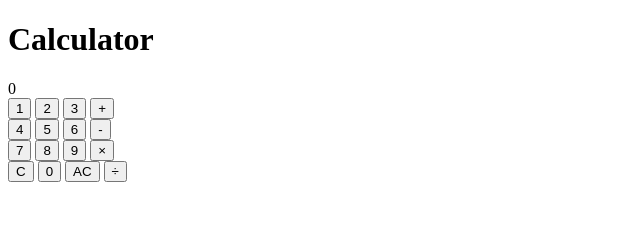
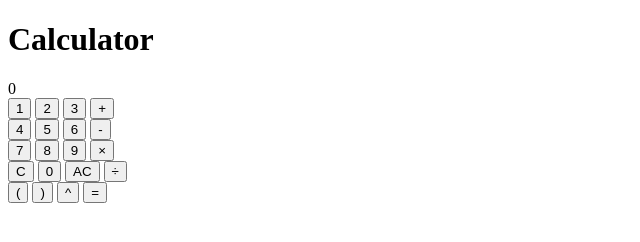
Before and after one commit to hackplace-org/calculator-app, a plain HTML site: page index.html in a window 1280 px wide. Shown: the whole page, without its empty margins (0-640 px from the left). Drawn offline with Linux system fonts and the light colour scheme.

Commit message:
added buttons

```diff
--- a/index.html
+++ b/index.html
@@ -5,7 +5,7 @@
     <meta name="viewport" content="width=device-width, initial-scale=1.0">
     <title>Calculator</title>
     <script src="script.js" defer async></script>
-    <link rel="stylesheet" src="style.css" >
+    <link rel="stylesheet" href="style.css">
 </head>
 <body>
     <h1>Calculator</h1>
@@ -30,6 +30,11 @@
         <button type="button" id="0" class="cbutton">0</button>
         <button type="button" id="AC" class="cbutton">AC</button>
         <button type="button" id="/" class="cbutton">÷</button>
+        <br>
+        <button type="button" id="(" class="cbutton">(</button>
+        <button type="button" id=")" class="cbutton">)</button>
+        <button type="button" id="^" class="cbutton">^</button>
+        <button type="button" id="=" class="cbutton">=</button>
     </form>
 </body>
 </html>
```
